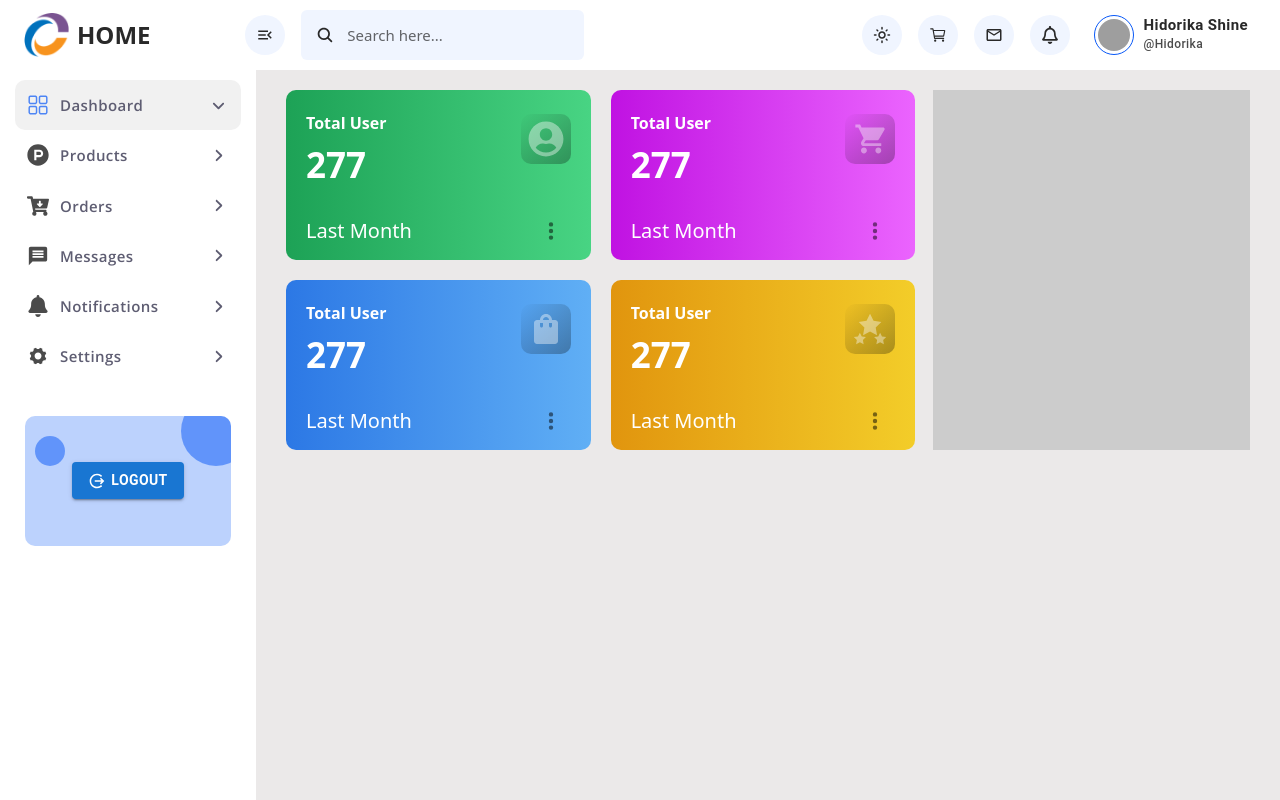
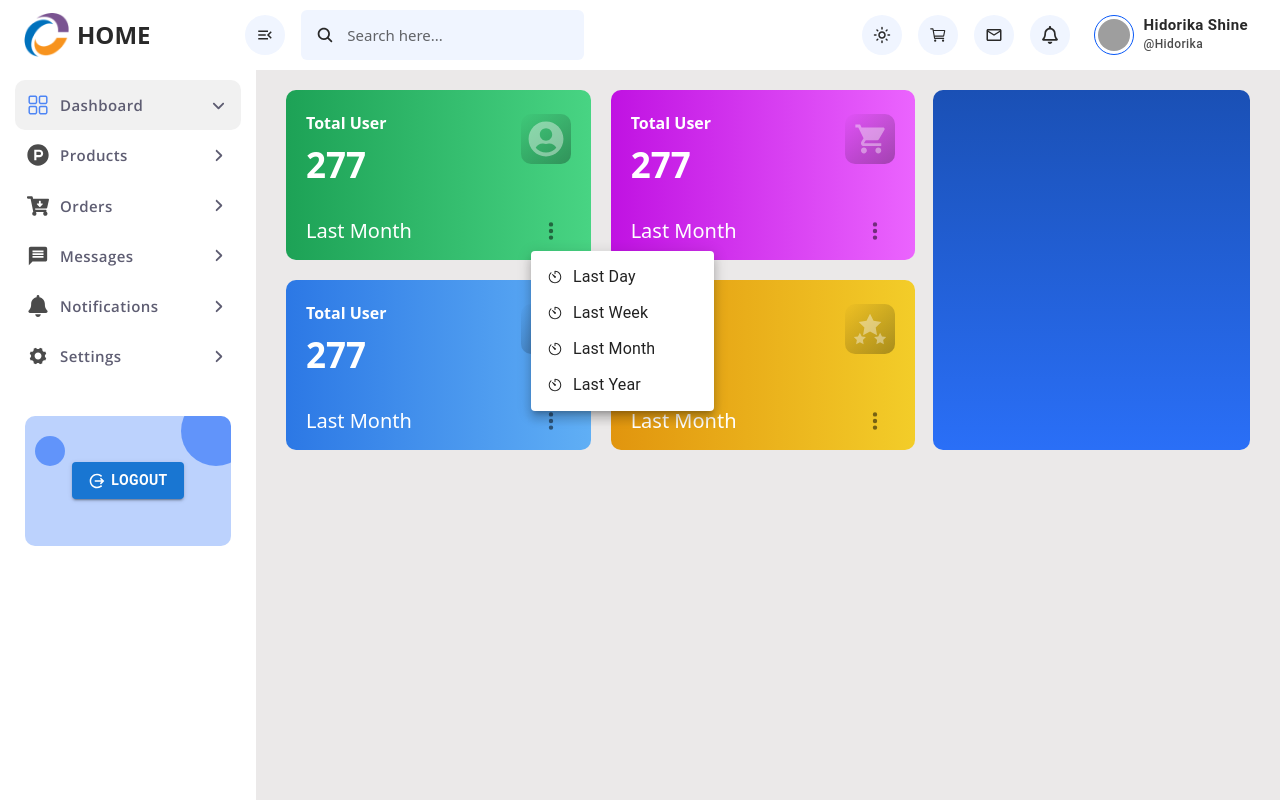
Before and after one commit to hidorika-hikari/AdminDashboard, a React (Create React App) app: page / in a window 1280 px wide. Both pictures are taken after a click on the button 550 px from the left and 230 px from the top of the page. Built offline with nearby package versions, Linux system fonts and the light colour scheme; grey boxes are pictures that could not be loaded; some icons are missing.

Commit message:
<div className="box graphBox">

```diff
--- a/src/App.css
+++ b/src/App.css
@@ -465,12 +465,6 @@ main .sidebarWrapper .sidebar ul li button{
   width: 48%;
 }
 
-.dashboardBoxWrapperRow .box{
-  width: 100%;
-  height: 100%;
-  background: #ccc;
-}
-
 .dashboardBoxWrapper .dashboardBox .col1 h4 {
   font-size: 16px;
   font-weight: 600;
@@ -524,3 +518,23 @@ main .sidebarWrapper .sidebar ul li button{
   position: relative;
   top: 15px;
 }
+
+.dashboardBoxWrapper .dashboardBox .MuiList-root svg{
+  color: #000 !important;
+  font-size: 17px !important;
+}
+
+.dropdown_menu .MuiButtonBase-root svg{
+  margin-right: 10px !important;
+}
+
+.dashboardBoxWrapperRow .box {
+  height: 100%;
+  width: 100%;
+}
+
+.graphBox {
+  background-image: linear-gradient(#1a50b5, #2a6ff7);
+  border-radius: 10px;
+  padding: 25px;
+}
--- a/src/pages/Dashboard/components/dashboardBox.js
+++ b/src/pages/Dashboard/components/dashboardBox.js
@@ -1,9 +1,26 @@
 import { HiDotsVertical } from "react-icons/hi";
+import { useState } from 'react'
 import TrendingUpIcon from '@mui/icons-material/TrendingUp';
 import TrendingDownIcon from '@mui/icons-material/TrendingDown';
 import Button from "@mui/material/Button";
+import Menu from '@mui/material/Menu';
+import MenuItem from '@mui/material/MenuItem';
+import { IoIosTimer } from "react-icons/io";
 
 const DashboardBox = (props) => {
+
+    const [anchorEl, setAnchorEl] = useState(null);
+    const open = Boolean(anchorEl);
+
+    const ITEM_HEIGHT = 48;
+
+    const handleClick = (event) => {
+        setAnchorEl(event.currentTarget);
+    };
+    const handleClose = () => {
+        setAnchorEl(null);
+    };
+
     return (
             <div className="dashboardBox" style={{
                 backgroundImage:`linear-gradient(to right, ${props.color?.[0]}, ${props.color?.[1]})`
@@ -30,7 +47,39 @@ const DashboardBox = (props) => {
 
                 <div className="d-flex align-items-center w-100 bottomEle">
                     <h5 className="text-white mb-0 mt-0">Last Month</h5>
-                    <Button className="ms-auto toggleIcon"><HiDotsVertical/></Button>
+                    <div className="ms-auto">
+                        <Button className="ms-auto toggleIcon" onClick={handleClick}><HiDotsVertical/></Button>
+                        <Menu className="dropdown_menu"
+                            id="long-menu"
+                            anchorEl={anchorEl}
+                            open={open}
+                            onClose={handleClose}
+                            slotProps={{
+                            paper: {
+                                style: {
+                                maxHeight: ITEM_HEIGHT * 4.5,
+                                width: '20ch',
+                                },
+                            },
+                            list: {
+                                'aria-labelledby': 'long-button',
+                            },
+                            }}
+                        >
+                            <MenuItem onClick={handleClose}>
+                                <IoIosTimer/> Last Day
+                            </MenuItem>
+                            <MenuItem onClick={handleClose}>
+                                <IoIosTimer/> Last Week
+                            </MenuItem>
+                            <MenuItem onClick={handleClose}>
+                                <IoIosTimer/> Last Month
+                            </MenuItem>
+                            <MenuItem onClick={handleClose}>
+                                <IoIosTimer/> Last Year
+                            </MenuItem>
+                        </Menu>
+                    </div>
                 </div>
             </div>
     )
--- a/src/pages/Dashboard/index.js
+++ b/src/pages/Dashboard/index.js
@@ -19,7 +19,7 @@ const Dashboard = () => {
           </div>
 
           <div className="col-md-4 ps-0">
-            <div className="box">
+            <div className="box graphBox">
 
             </div>
           </div>
```
